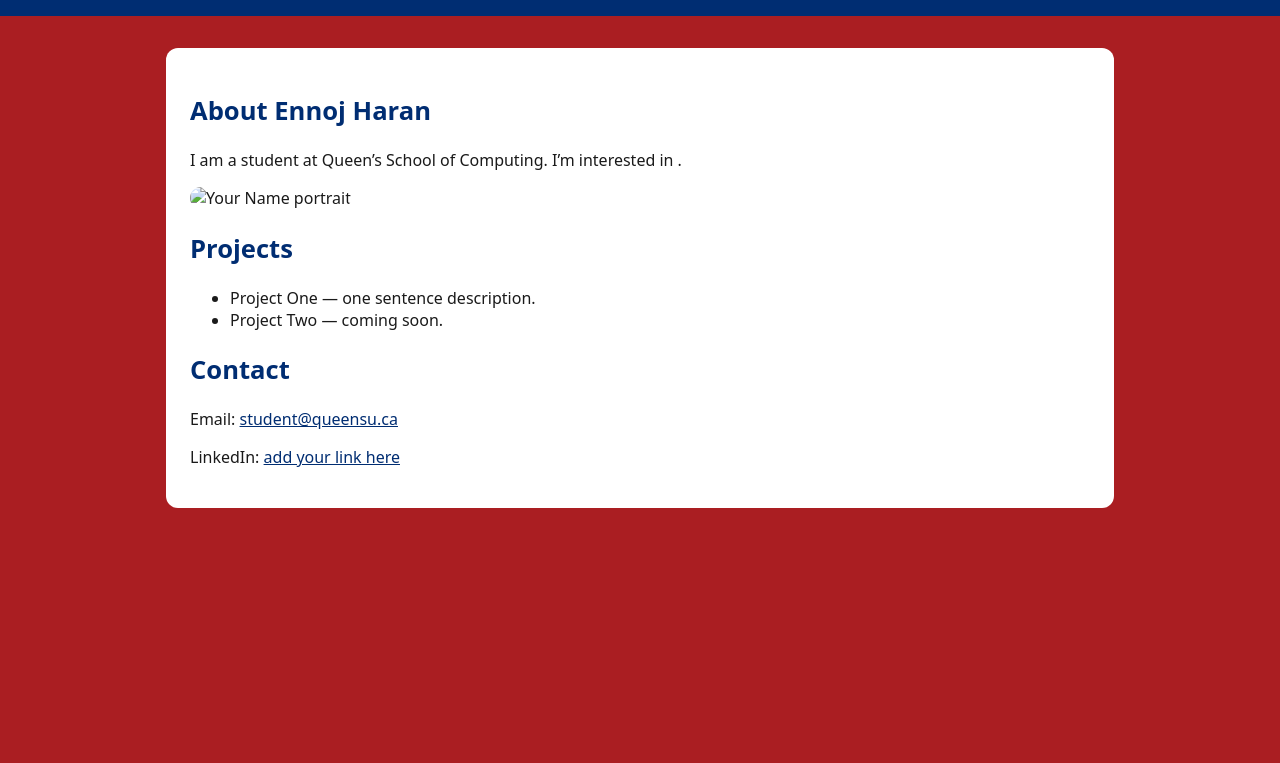
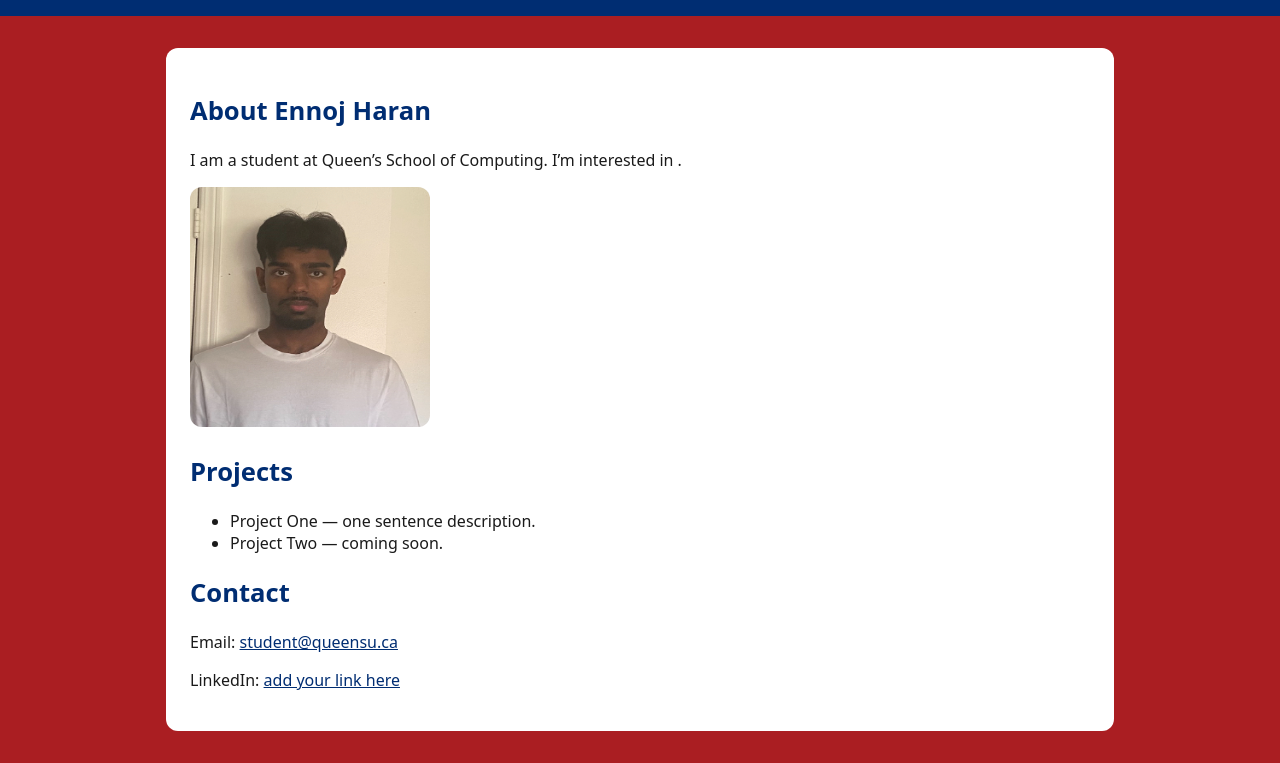
Before and after one commit to EnnojHaran/queens-student-page, a plain HTML site: page index.html in a window 1280 px wide. Shown: the part 102-865 px from the top of the page. Before the commit the page ends 800 px from the top, so only its background shows below. Drawn offline with Linux system fonts and the light colour scheme.

Commit message:
Update index.html

```diff
--- a/index.html
+++ b/index.html
@@ -17,7 +17,7 @@
       <p>I am a student at Queen’s School of Computing. I’m interested in <!-- replace with interests -->.</p>
 
       <!-- ====== PHOTO (upload me.jpg to repo root, then update the src below) ====== -->
-      <img src="me.jpg" alt="Your Name portrait" width="240" height="240" />
+      <img src="IMG_4767.jpg" alt="Your Name portrait" width="240" height="240" />
 
       <!-- ====== PROJECTS/COURSES (add or rename items to courses instead of projects) ====== -->
       <h2>Projects</h2>
```
